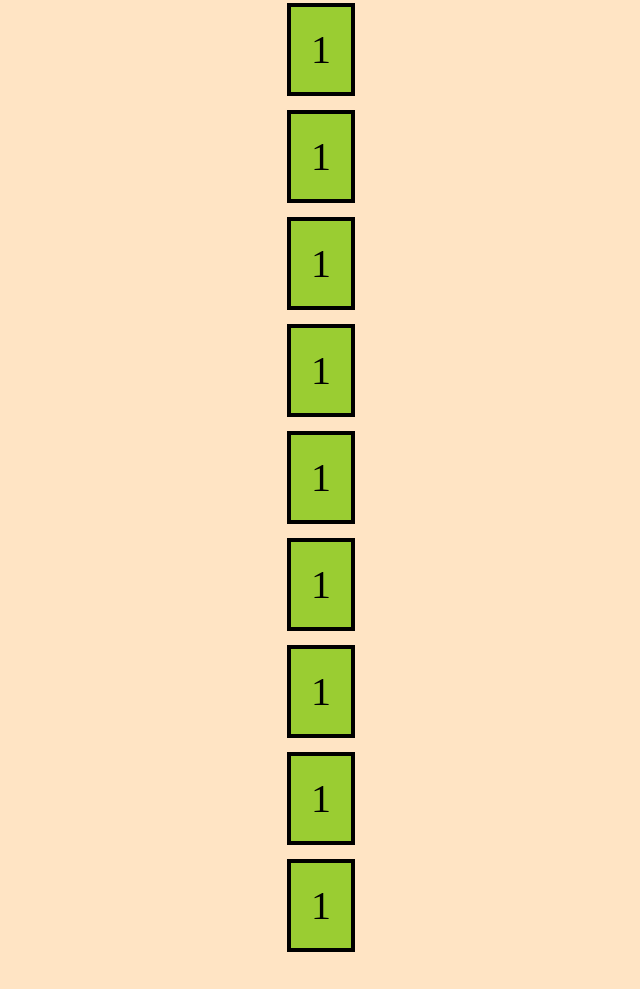
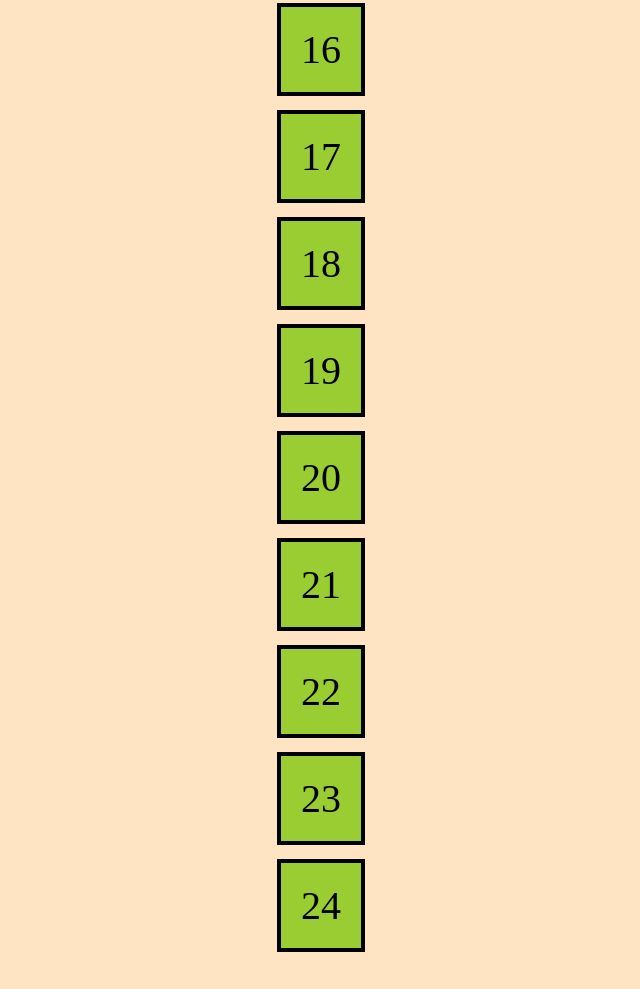
Before and after one commit to NeosBlaze/codzjava, a plain HTML site: page index.html in a window 1280 px wide. Shown: the part 1595-2584 px from the top of the page, without its empty margins (319-959 px from the left). Drawn offline with Linux system fonts and the light colour scheme.

Commit message:
Update index.html

```diff
--- a/index.html
+++ b/index.html
@@ -110,47 +110,47 @@
       </div>
       <div class="question">
         <p>
-          <span><a href="">1</a></span>
+          <span><a href="https://onlinegdb.com/4cl4qzf7L7">16</a></span>
         </p>
       </div>
       <div class="question">
         <p>
-          <span><a href="">1</a></span>
+          <span><a href="https://onlinegdb.com/SNrqQO0Xj">17</a></span>
         </p>
       </div>
       <div class="question">
         <p>
-          <span><a href="">1</a></span>
+          <span><a href="https://onlinegdb.com/nlpdX9aLZ9">18</a></span>
         </p>
       </div>
       <div class="question">
         <p>
-          <span><a href="">1</a></span>
+          <span><a href="https://onlinegdb.com/ZP4VSnqsL">19</a></span>
         </p>
       </div>
       <div class="question">
         <p>
-          <span><a href="">1</a></span>
+          <span><a href="#">20</a></span>
         </p>
       </div>
       <div class="question">
         <p>
-          <span><a href="">1</a></span>
+          <span><a href="https://onlinegdb.com/W5d6RAv9X">21</a></span>
         </p>
       </div>
       <div class="question">
         <p>
-          <span><a href="">1</a></span>
+          <span><a href="https://onlinegdb.com/fNmbTyUWD">22</a></span>
         </p>
       </div>
       <div class="question">
         <p>
-          <span><a href="">1</a></span>
+          <span><a href="https://onlinegdb.com/a0Y9y3gnP">23</a></span>
         </p>
       </div>
       <div class="question">
         <p>
-          <span><a href="">1</a></span>
+          <span><a href="https://onlinegdb.com/FxYGBUt8n2">24</a></span>
         </p>
       </div>
     </div>
```
